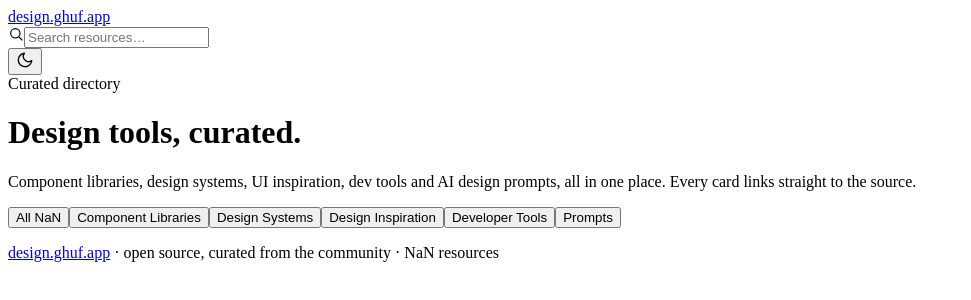
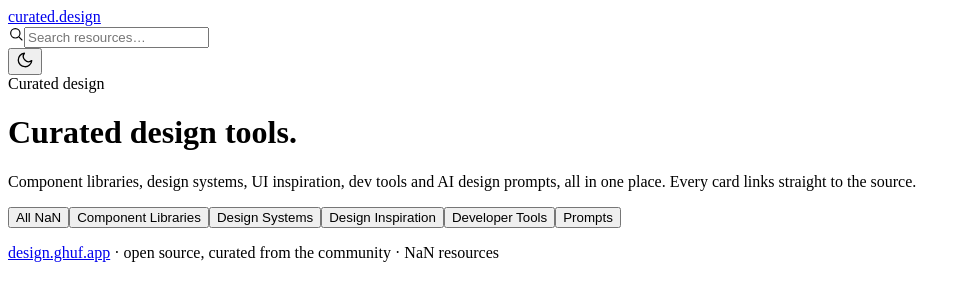
Before and after one commit to Ghufrnainun/curated-design, a React (Vite) app: page / in a window 1280 px wide. Shown: the top 300 px of the page, without its empty margins (0-971 px from the left). Built offline with nearby package versions, Linux system fonts and the light colour scheme; the HTML template or start-up script is replaced by a standard one.

Commit message:
feat: rebrand logo to curated.design, hero + title to Curated Design

```diff
--- a/index.html
+++ b/index.html
@@ -3,10 +3,10 @@
   <head>
     <meta charset="utf-8" />
     <meta name="viewport" content="width=device-width, initial-scale=1" />
-    <title>Design Tools, Curated Design Resources</title>
+    <title>Curated Design | Design Tools Directory</title>
     <meta
       name="description"
-      content="Curated directory of design systems, component libraries, UI inspiration, developer tools, and AI design prompts."
+      content="Curated directory of design systems, component libraries, UI inspiration, developer tools, and AI design prompts for AI coding."
     />
     <link rel="preconnect" href="https://fonts.googleapis.com" />
     <link rel="preconnect" href="https://fonts.gstatic.com" crossorigin />
--- a/src/App.jsx
+++ b/src/App.jsx
@@ -99,8 +99,8 @@ export default function App() {
     <div className="app">
       <header className="head">
         <div className="wrap head-top">
-          <a className="logo" href="/">
-            design<span className="logo-accent">.ghuf.app</span>
+          <a className="logo" href="/" aria-label="Curated design home">
+            curated<span className="logo-accent">.design</span>
           </a>
           <div className="head-controls">
             <div className="search-wrap">
@@ -132,8 +132,8 @@ export default function App() {
         </div>
 
         <div className="wrap hero">
-          <span className="label">Curated directory</span>
-          <h1>Design tools, curated.</h1>
+          <span className="label">Curated design</span>
+          <h1>Curated design tools.</h1>
           <p className="sub">
             Component libraries, design systems, UI inspiration, dev tools and AI
             design prompts, all in one place. Every card links straight to the
@@ -192,7 +192,7 @@ export default function App() {
       <footer className="wrap foot">
         <p>
           <a
-            href="https://github.com/Ghufrnainun/design-ghuf-app"
+            href="https://github.com/Ghufrnainun/curated-design"
             target="_blank"
             rel="noopener noreferrer"
           >
```
